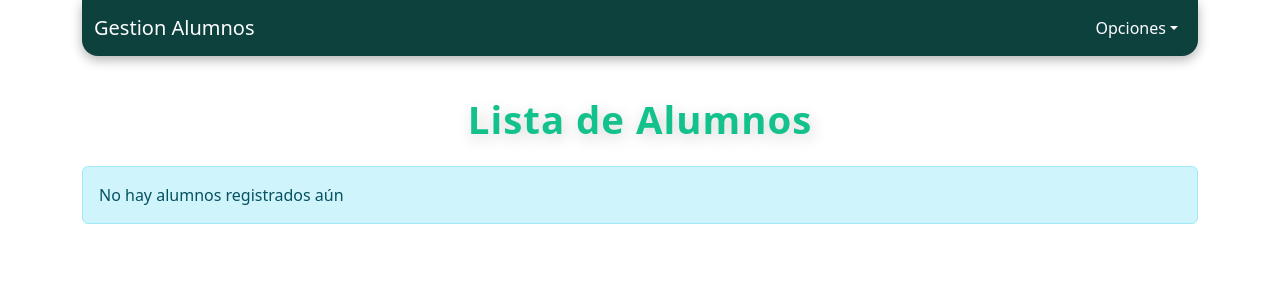
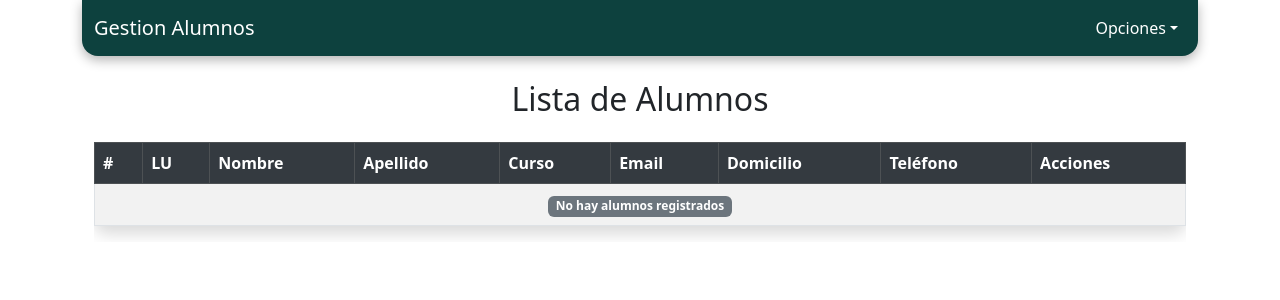
Before and after one commit to sonia-gareca/pv_tp05_grupo25, a React (Vite) app: page /listaestudiantes in a window 1280 px wide. Shown: the top 300 px of the page. Built offline with nearby package versions, Linux system fonts and the light colour scheme.

Commit message:
Agregando estilos , y quitando "required" por Calermo Joaquin

```diff
--- a/src/components/ListaAlumno.jsx
+++ b/src/components/ListaAlumno.jsx
@@ -1,17 +1,15 @@
-import { Link } from 'react-router-dom';
-import { Table, Button, Alert } from 'react-bootstrap';
-import '../css/listaAlumnos.css';
+import { Table, Button, ButtonGroup, Badge, Container } from "react-bootstrap";
+import { Link } from "react-router-dom";
+import "../css/listaAlumnos.css";
 
-const ListaAlumno = ({ alumnos, eliminarAlumno}) => {
+const ListaAlumno = ({ alumnos, eliminarAlumno }) => {
   return (
-        <div>
-            <h1 className="titulo-lista">Lista de Alumnos</h1>
-            {alumnos.length === 0 ? (
-                <Alert variant='info'>No hay alumnos registrados aún</Alert>
-            ) : (
-            <Table striped bordered hover responsive>
-                <thead>
+    <Container className="mt-4">
+      <h2 className="mb-4 text-center">Lista de Alumnos</h2>
+      <Table striped bordered hover responsive className="shadow rounded">
+        <thead className="table-dark">
           <tr>
+            <th>#</th>
             <th>LU</th>
             <th>Nombre</th>
             <th>Apellido</th>
@@ -23,10 +21,19 @@ const ListaAlumno = ({ alumnos, eliminarAlumno}) => {
           </tr>
         </thead>
         <tbody>
-                    {alumnos.map((a, idx) => (
-                        !a.eliminado && (//Solo renderiza si el alumno no esta eliminado
+          {alumnos.filter(a => !a.eliminado).length === 0 ? (
+            <tr>
+              <td colSpan="9" className="text-center text-muted">
+                <Badge bg="secondary">No hay alumnos registrados</Badge>
+              </td>
+            </tr>
+          ) : (
+            alumnos
+              .filter(a => !a.eliminado)
+              .map((a, idx) => (
                 <tr key={a.lu}>
-                            <td>{a.lu}</td>
+                  <td>{idx + 1}</td>
+                  <td><Badge bg="info">{a.lu}</Badge></td>
                   <td>{a.nombre}</td>
                   <td>{a.apellido}</td>
                   <td>{a.curso}</td>
@@ -34,26 +41,29 @@ const ListaAlumno = ({ alumnos, eliminarAlumno}) => {
                   <td>{a.domicilio}</td>
                   <td>{a.telefono}</td>
                   <td>
+                    <ButtonGroup>
                       <Link to={`/alumnos/${a.lu}/editar`}>
-                                  <Button variant="warning" size="sm">Editar</Button>
+                        <Button variant="warning" size="sm">
+                          Editar
+                        </Button>
                       </Link>
-
                       <Button
                         variant="danger"
+                        size="sm"
+                        className="ms-2"
                         onClick={() => eliminarAlumno(a.lu)}
-                                      size="sm"
                       >
                         Eliminar
                       </Button>
+                    </ButtonGroup>
                   </td>
                 </tr>
-                        )
-                    ))}
+              ))
+          )}
         </tbody>
       </Table>
-            )}
-        </div>
-    )
+    </Container>
+  );
 };
 
 export default ListaAlumno;
--- a/src/components/NuevoAlumno.jsx
+++ b/src/components/NuevoAlumno.jsx
@@ -1,4 +1,3 @@
-
 import { Form, Button, Table, Alert,Row, Col } from "react-bootstrap";
 import { useState } from "react";
 import '../css/nuevoAlumno.css'
@@ -16,6 +15,8 @@ const NuevoAlumno = ({ alumnos, setAlumnos}) => {
   });
 
    const [showAlert, setShowAlert] = useState(false);
+   const [showError, setShowError] = useState(false);
+   const [errorMsg, setErrorMsg] = useState("");
  // Maneja los cambios en los campos del formulario
   const handleChange = (e) => {
     setAlumno({
@@ -26,7 +27,6 @@ const NuevoAlumno = ({ alumnos, setAlumnos}) => {
 
   const handleSubmit = (e) => {
     e.preventDefault();
-    // Validar que todos los campos estén completos
     if (
       alumno.lu &&
       alumno.nombre &&
@@ -36,15 +36,15 @@ const NuevoAlumno = ({ alumnos, setAlumnos}) => {
       alumno.domicilio &&
       alumno.telefono
     ) {
-      // Validamos si el LU existe y no este eliminado
       const luDuplicado = alumnos.some(
         (a) => a.lu === alumno.lu && !a.eliminado
       );
       if (luDuplicado) {
-        alert("El LU ya existe para un alumno activo. Por favor, ingrese un LU único.");
+        setErrorMsg("El LU ya existe para un alumno activo. Por favor, ingrese un LU único.");
+        setShowError(true);
+        setTimeout(() => setShowError(false), 2500);
         return;
       }
-        // Agregar el nuevo alumno al estado
       setAlumnos([...alumnos, { ...alumno, eliminado: false}]);
       setAlumno({
         lu: "",
@@ -57,9 +57,11 @@ const NuevoAlumno = ({ alumnos, setAlumnos}) => {
         eliminado: false,
       });
       setShowAlert(true);
-      setTimeout(() => setShowAlert(false), 2000); // Oculta el alert después de 2 segundos
+      setTimeout(() => setShowAlert(false), 2000);
     } else {
-      alert("Por favor, complete todos los campos para agregar un alumno.");
+      setErrorMsg("Por favor, complete todos los campos para agregar un alumno.");
+      setShowError(true);
+      setTimeout(() => setShowError(false), 2500);
     }
   };
 
@@ -67,12 +69,17 @@ const NuevoAlumno = ({ alumnos, setAlumnos}) => {
   return (
     <div>
       <h1 className="titulo-nuevoalumno">Registrar Nuevo Alumno</h1>
-        {showAlert && (
-        <Alert variant="success">
+      {showAlert && (
+        <Alert variant="success" className="mt-3 text-center">
           ¡Alumno agregado correctamente!
         </Alert>
       )}
-     <Form onSubmit={handleSubmit} className="mb-4 form-nuevoalumno">
+      {showError && (
+        <Alert variant="danger" className="mt-3 text-center">
+          {errorMsg}
+        </Alert>
+      )}
+     <Form onSubmit={handleSubmit} className="mb-4 form-nuevoalumno shadow p-4 rounded bg-white">
   <Row>
     <Col md={6}>
       <Form.Group className="mb-3">
@@ -83,7 +90,7 @@ const NuevoAlumno = ({ alumnos, setAlumnos}) => {
           value={alumno.lu}
           onChange={handleChange}
           placeholder="Ingrese el LU"
-          required
+          //required
         />
       </Form.Group>
       <Form.Group className="mb-3">
@@ -94,7 +101,7 @@ const NuevoAlumno = ({ alumnos, setAlumnos}) => {
           value={alumno.nombre}
           onChange={handleChange}
           placeholder="Ingrese el nombre"
-          required
+          //required
         />
       </Form.Group>
       <Form.Group className="mb-3">
@@ -105,7 +112,7 @@ const NuevoAlumno = ({ alumnos, setAlumnos}) => {
           value={alumno.apellido}
           onChange={handleChange}
           placeholder="Ingrese el apellido"
-          required
+          //required
         />
       </Form.Group>
       <Form.Group className="mb-3">
@@ -116,7 +123,7 @@ const NuevoAlumno = ({ alumnos, setAlumnos}) => {
           value={alumno.curso}
           onChange={handleChange}
           placeholder="Ingrese el curso"
-          required
+          //required
         />
       </Form.Group>
     </Col>
@@ -129,7 +136,7 @@ const NuevoAlumno = ({ alumnos, setAlumnos}) => {
           value={alumno.email}
           onChange={handleChange}
           placeholder="Ingrese el email"
-          required
+          //required
         />
       </Form.Group>
       <Form.Group className="mb-3">
@@ -140,7 +147,7 @@ const NuevoAlumno = ({ alumnos, setAlumnos}) => {
           value={alumno.domicilio}
           onChange={handleChange}
           placeholder="Ingrese el domicilio"
-          required
+          //required
         />
       </Form.Group>
       <Form.Group className="mb-3">
@@ -151,7 +158,7 @@ const NuevoAlumno = ({ alumnos, setAlumnos}) => {
           value={alumno.telefono}
           onChange={handleChange}
           placeholder="Ingrese el teléfono"
-          required
+          //required
         />
       </Form.Group>
     </Col>
--- a/src/css/listaAlumnos.css
+++ b/src/css/listaAlumnos.css
@@ -8,3 +8,25 @@
   letter-spacing: 1px;
   text-align: center;
 }
+
+.table-dark th {
+  background-color: #343a40 !important;
+  color: #fff !important;
+}
+
+.table td, .table th {
+  vertical-align: middle !important;
+}
+
+.shadow {
+  box-shadow: 0 4px 16px rgba(0,0,0,0.08);
+}
+
+.rounded {
+  border-radius: 12px !important;
+}
+
+.badge-info {
+  background-color: #0dcaf0 !important;
+  color: #212529 !important;
+}
```
Lines whose indentation alone changed are shown as unchanged.
